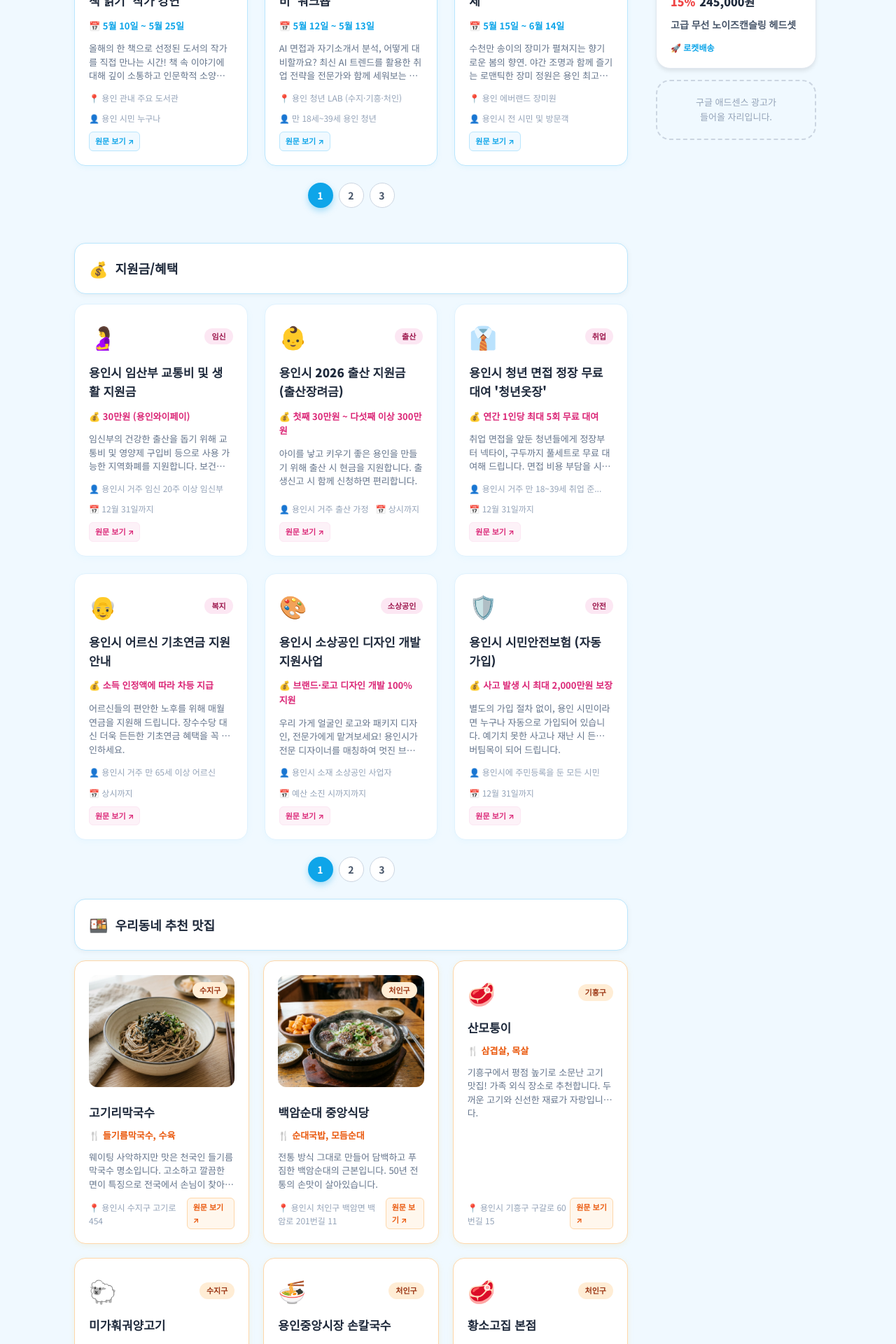
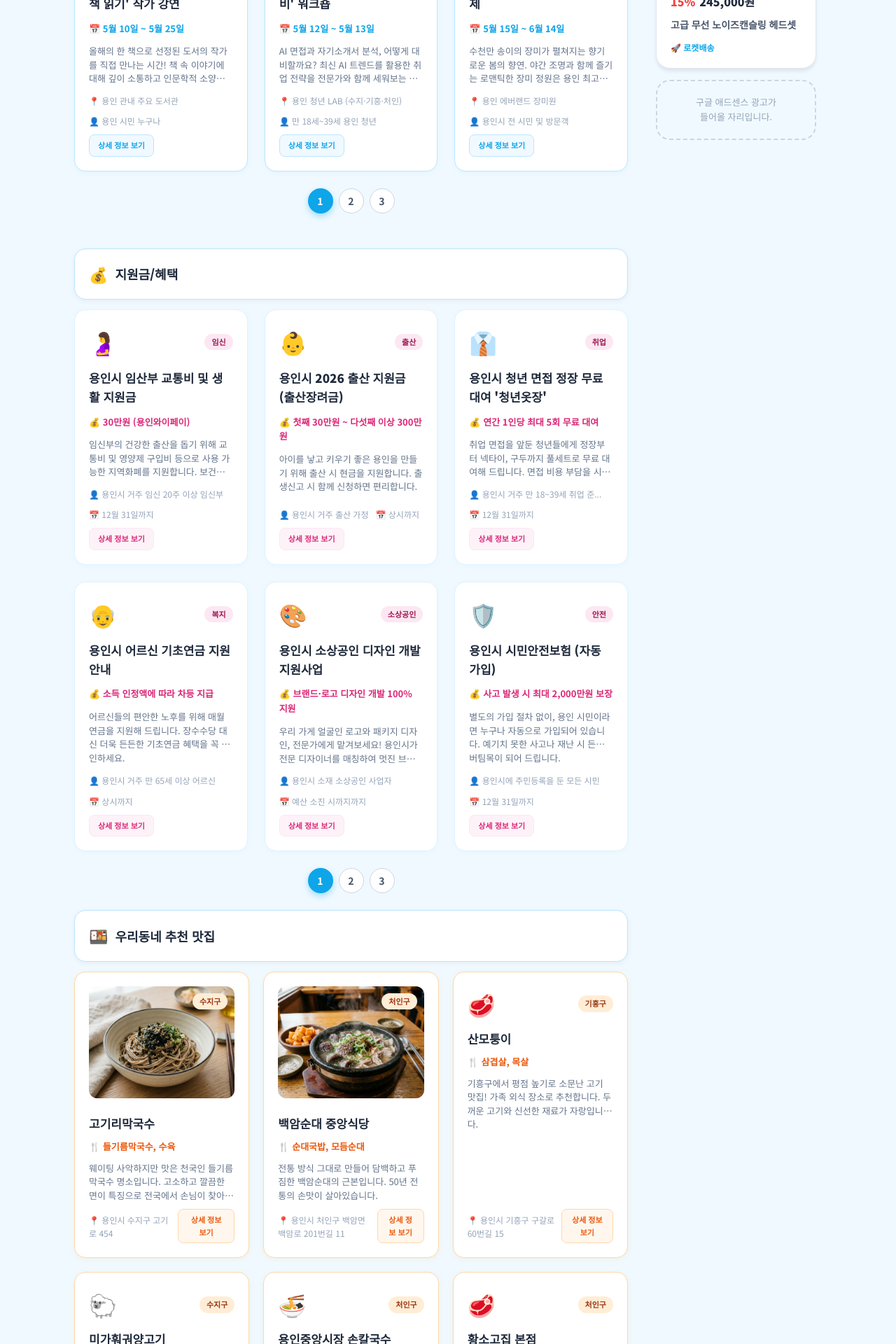
Before and after one commit to bopdoryainolza2026-afk/my-local-info, a Next.js app: page / in a window 1280 px wide. Shown: the part 1280-3200 px from the top of the page at 70% size. Built offline with nearby package versions, Linux system fonts and the light colour scheme; no server answers.

Commit message:
Improve card links: Fix button destination and enhance blog post matching

```diff
--- a/src/components/PagedSections.tsx
+++ b/src/components/PagedSections.tsx
@@ -131,21 +131,20 @@ function EventCard({
           <span>📍 {location}</span>
           <span>👤 {target}</span>
         </div>
-        {externalLink && (
-          <a
-            href={externalLink}
-            target="_blank"
-            rel="noopener noreferrer"
-            onClick={(e) => e.stopPropagation()}
+        <button
+          onClick={(e) => {
+            e.preventDefault();
+            e.stopPropagation();
+            window.location.href = link;
+          }}
           style={{
             fontSize: "11px", color: "#0ea5e9", fontWeight: 700,
-              background: "#f0f9ff", padding: "4px 8px", borderRadius: "6px",
-              textDecoration: "none", border: "1px solid #bae6fd"
+            background: "#f0f9ff", padding: "6px 12px", borderRadius: "8px",
+            border: "1px solid #bae6fd", cursor: "pointer"
           }}
         >
-            원문 보기 ↗
-          </a>
-        )}
+          상세 정보 보기
+        </button>
       </div>
     </>
   );
@@ -223,21 +222,20 @@ function BenefitCard({
           <span>👤 {target.substring(0, 20)}{target.length > 20 ? "..." : ""}</span>
           <span>📅 {formatDate(deadline)}까지</span>
         </div>
-        {externalLink && (
-          <a
-            href={externalLink}
-            target="_blank"
-            rel="noopener noreferrer"
-            onClick={(e) => e.stopPropagation()}
+        <button
+          onClick={(e) => {
+            e.preventDefault();
+            e.stopPropagation();
+            window.location.href = link;
+          }}
           style={{
             fontSize: "11px", color: "#db2777", fontWeight: 700,
-              background: "#fdf2f8", padding: "4px 8px", borderRadius: "6px",
-              textDecoration: "none", border: "1px solid #fce7f3"
+            background: "#fdf2f8", padding: "6px 12px", borderRadius: "8px",
+            border: "1px solid #fce7f3", cursor: "pointer"
           }}
         >
-            원문 보기 ↗
-          </a>
-        )}
+          상세 정보 보기
+        </button>
       </div>
     </>
   );
@@ -283,21 +281,20 @@ function RestaurantCard({ emoji, name, menu, location, summary, link, tag, image
       <p style={{ fontSize: 13, color: "#64748b", lineHeight: 1.5, flex: 1, display: "-webkit-box", WebkitLineClamp: 3, WebkitBoxOrient: "vertical", overflow: "hidden" }}>{summary}</p>
       <div style={{ fontSize: 12, color: "#94a3b8", display: "flex", alignItems: "center", justifyContent: "space-between", gap: 4, marginTop: "auto" }}>
         <span>📍 {location}</span>
-        {item && item.link && (
-          <a
-            href={item.link}
-            target="_blank"
-            rel="noopener noreferrer"
-            onClick={(e) => e.stopPropagation()}
+        <button
+          onClick={(e) => {
+            e.preventDefault();
+            e.stopPropagation();
+            window.location.href = link;
+          }}
           style={{
             fontSize: "11px", color: "#ea580c", fontWeight: 700,
-              background: "#fff7ed", padding: "4px 8px", borderRadius: "6px",
-              textDecoration: "none", border: "1px solid #fed7aa"
+            background: "#fff7ed", padding: "6px 12px", borderRadius: "8px",
+            border: "1px solid #fed7aa", cursor: "pointer"
           }}
         >
-            원문 보기 ↗
-          </a>
-        )}
+          상세 정보 보기
+        </button>
       </div>
     </>
   );
@@ -351,9 +348,25 @@ function StoryCard({
 
       <div style={{ display: "flex", justifyContent: "space-between", alignItems: "center", marginTop: "auto", paddingTop: 12, borderTop: "1px solid #f1f5f9" }}>
         <span style={{ fontSize: 12, color: "#94a3b8" }}>{date}</span>
+        <div style={{ display: "flex", gap: 10, alignItems: "center" }}>
+          <button
+            onClick={(e) => {
+              e.preventDefault();
+              e.stopPropagation();
+              window.location.href = link;
+            }}
+            style={{
+              fontSize: "11px", color: "#db2777", fontWeight: 700,
+              background: "#fdf2f8", padding: "6px 12px", borderRadius: "8px",
+              border: "1px solid #f9a8d4", cursor: "pointer"
+            }}
+          >
+            상세 정보 보기
+          </button>
           <div style={{ display: "flex", gap: 8 }}>
             <button style={{ background: "none", border: "none", cursor: "pointer", fontSize: 14 }}>❤️ 12</button>
             <button style={{ background: "none", border: "none", cursor: "pointer", fontSize: 14 }}>💬 5</button>
+          </div>
         </div>
       </div>
     </Link>
@@ -404,10 +417,11 @@ export function PagedEventSection({ items, allPosts }: { items: any[]; allPosts:
       if (!p.content) return false;
       const cleanContent = p.content.replace(/\s+/g, "");
       const searchId = `[ITEM_ID:${item.id}]`;
+      const cleanTitle = (p.title || "").replace(/\s+/g, "").toLowerCase();
       return (item.id && cleanContent.includes(searchId)) ||
              (item.id && p.content.includes(item.id)) ||
-             (item.name && p.title.includes(item.name)) ||
-             (item.name && item.name.includes(p.title));
+             (cleanTitle.includes(cleanName)) ||
+             (cleanName.includes(cleanTitle));
     });
 
     if (matched) return `/blog/${matched.slug}`;
@@ -482,10 +496,11 @@ export function PagedBenefitSection({ items, allPosts }: { items: any[]; allPost
       if (!p.content) return false;
       const cleanContent = p.content.replace(/\s+/g, "");
       const searchId = `[ITEM_ID:${item.id}]`;
+      const cleanTitle = (p.title || "").replace(/\s+/g, "").toLowerCase();
       return (item.id && cleanContent.includes(searchId)) ||
              (item.id && p.content.includes(item.id)) ||
-             (item.name && p.title.includes(item.name)) ||
-             (item.name && item.name.includes(p.title));
+             (cleanTitle.includes(cleanName)) ||
+             (cleanName.includes(cleanTitle));
     });
 
     if (matched) return `/blog/${matched.slug}`;
@@ -554,10 +569,11 @@ export function PagedRestaurantSection({ items, allPosts }: { items: any[]; allP
       if (!p.content) return false;
       const cleanContent = p.content.replace(/\s+/g, "");
       const searchId = `[ITEM_ID:${item.id}]`;
+      const cleanTitle = (p.title || "").replace(/\s+/g, "").toLowerCase();
       return (item.id && cleanContent.includes(searchId)) ||
              (item.id && p.content.includes(item.id)) ||
-             (item.name && p.title.includes(item.name)) ||
-             (item.name && item.name.includes(p.title));
+             (cleanTitle.includes(cleanName)) ||
+             (cleanName.includes(cleanTitle));
     });
 
     if (matched) return `/blog/${matched.slug}`;
```
Lines whose indentation alone changed are shown as unchanged.
